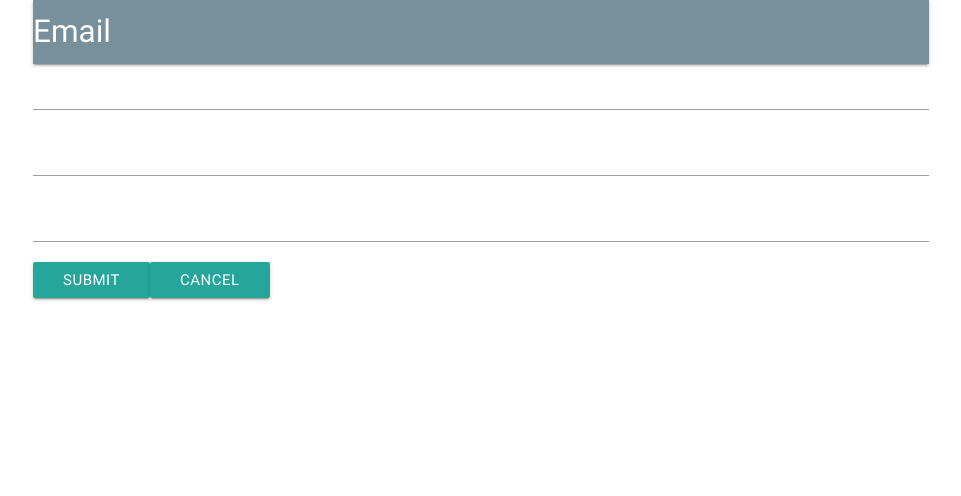
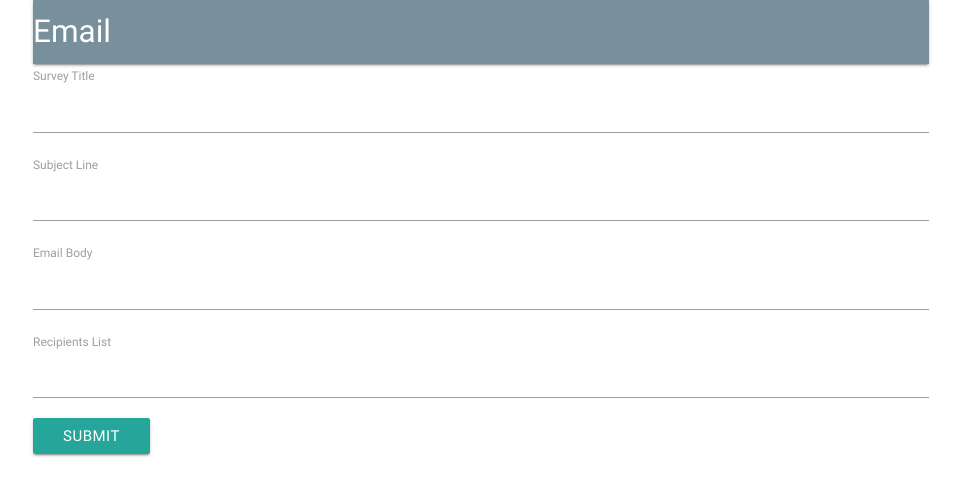
Before and after one commit to dcheng1290/Survey-Collector, a React (Create React App) app in the folder client/: page /surveys/new in a window 1280 px wide. Shown: the top 496 px of the page, without its empty margins (159-1120 px from the left). Built offline with nearby package versions, Linux system fonts and the light colour scheme; no server answers.

Commit message:
added additional survey form components

```diff
--- a/client/src/components/surveys/SurveyField.js
+++ b/client/src/components/surveys/SurveyField.js
@@ -0,0 +1,12 @@
+// Survey Field contains logic to render a single label and text input
+
+import React from 'react';
+
+export default ({ input, label }) => {
+  return (
+    <div>
+      <label>{label}</label>
+      <input {...input} />
+    </div>
+  );
+};
--- a/client/src/components/surveys/SurveyForm.js
+++ b/client/src/components/surveys/SurveyForm.js
@@ -3,24 +3,48 @@
 import { Link } from 'react-router-dom';
 import { connect } from 'react-redux';
 
+import SurveyField from './SurveyField';
+
 class SurveyForm extends Component {
-  onSubmit(values) {
-    this.props.createPost(values, () => {
-      this.props.history.push('/');
-    });
-  }
+  // onSubmit(values) {
+  //   this.props.createPost(values, () => {
+  //     this.props.history.push('/');
+  //   });
+  // }
 
-  renderField(field) {
-    const {
-      meta: { touched, error },
-    } = field;
-    const className = `form-group ${touched && error ? 'has-danger' : ''}`;
+  renderFields(field) {
+    // const {
+    //   meta: { touched, error },
+    // } = field;
+    // const className = `form-group ${touched && error ? 'has-danger' : ''}`;
 
     return (
-      <div className={className}>
-        <label>{field.label}</label>
-        <input className="form-control" type="text" {...field.input} />
-        <div className="text-help">{touched ? error : ''}</div>
+      // <div className={className}>
+      <div>
+        <Field
+          type="text"
+          name="title"
+          label="Survey Title"
+          component={SurveyField}
+        />
+        <Field
+          type="text"
+          name="subject"
+          label="Subject Line"
+          component={SurveyField}
+        />
+        <Field
+          type="text"
+          name="body"
+          label="Email Body"
+          component={SurveyField}
+        />
+        <Field
+          type="text"
+          name="email"
+          label="Recipients List"
+          component={SurveyField}
+        />
       </div>
     );
   }
@@ -29,25 +53,10 @@
     return (
       <div>
         <form onSubmit={this.props.handleSubmit(values => console.log(values))}>
-          <Field
-            label="Title For Post"
-            type="text"
-            name="surveyTitle"
-            component="input"
-          />
-          <Field
-            label="Categories"
-            type="text"
-            name="categories"
-            component="input"
-          />
-          <Field label="Content" name="content" component="input" />
+          {this.renderFields()}
           <button type="submit" className="btn btn-primary">
             Submit
           </button>
-          <Link to="/" className="btn btn-danger">
-            Cancel
-          </Link>
         </form>
       </div>
     );
```
